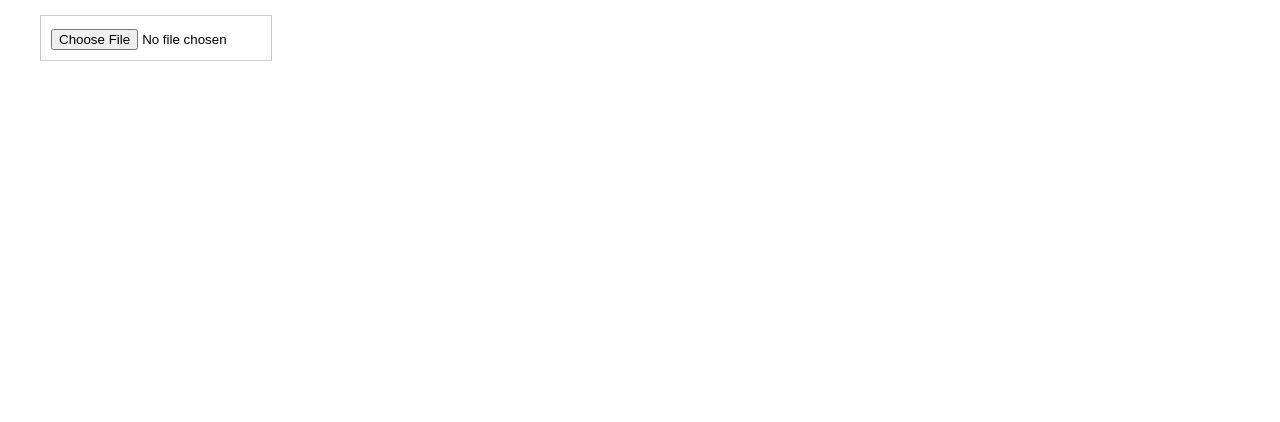
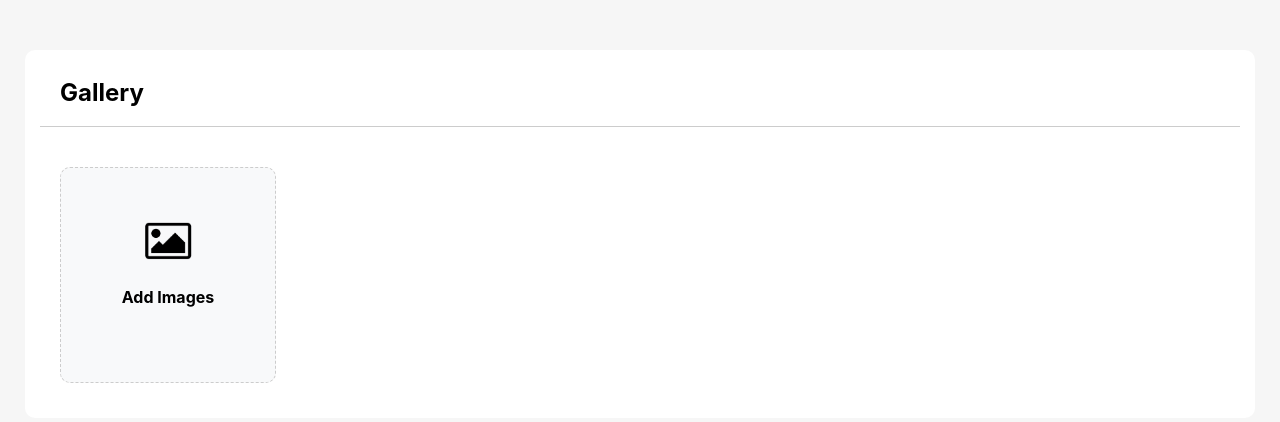
Before and after one commit to nurmdrafi/ollyo-react-task-nurmdrafi, a React (Vite) app: page / in a window 1280 px wide. Shown: the top 422 px of the page. Built offline with nearby package versions, Linux system fonts and the light colour scheme.

Commit message:
feat: implemented image delete feature
Signed-off-by: nurmdrafi <nurmdrafi2014@gmail.com>

```diff
--- a/index.html
+++ b/index.html
@@ -4,7 +4,7 @@
     <meta charset="UTF-8" />
     <link rel="icon" type="image/svg+xml" href="/favicon.png" />
     <meta name="viewport" content="width=device-width, initial-scale=1.0" />
-    <title>Ollyo Gallery</title>
+    <title>Image Gallery</title>
   </head>
   <body>
     <div id="root"></div>
--- a/src/Components/ImageContainer.tsx
+++ b/src/Components/ImageContainer.tsx
@@ -1,9 +1,17 @@
-import React, { useState, useRef } from 'react'
+/* eslint-disable jsx-a11y/label-has-associated-control */
+import React, { useState, useRef, useEffect } from 'react'
 
+// Import Icon
+import uploadIcon from '../Assets/Icons/upload.png'
+import demoImg from '../Assets/Images/image-11.jpeg'
+
+// Interface
 interface GalleryItem {
   id: number;
   imagePath: string;
   isDoubleSize: boolean;
+  hover?: boolean
+  selected?: boolean
 }
 
 const Gallery: React.FC = () => {
@@ -11,12 +19,15 @@ const Gallery: React.FC = () => {
   const [images, setImages] = useState<GalleryItem[]>([])
   const [draggedItem, setDraggedItem] = useState<GalleryItem | null>(null)
   const uploadInputRef = useRef<HTMLInputElement | null>(null)
+  const [selectedImagesCount, setSelectedImagesCount] = useState<number>(0)
 
+  // Handle Drag Start
   const _handleDragStart = (e: React.DragEvent<HTMLDivElement>, item: GalleryItem) => {
     setDraggedItem(item)
     e.dataTransfer.setData('text/plain', '') // Required for the drag-and-drop to work
   }
 
+  // Handle Drag Over
   const _handleDragOver = (e: React.DragEvent<HTMLDivElement>) => {
     e.preventDefault()
   }
@@ -29,6 +40,7 @@ const Gallery: React.FC = () => {
   //     // item: GalleryItem
   //   }
 
+  // Handle Drop
   const _handleDrop = (e: React.DragEvent<HTMLDivElement>, targetItem: GalleryItem) => {
     e.preventDefault()
     if (draggedItem && draggedItem.id !== targetItem.id) {
@@ -51,7 +63,39 @@ const Gallery: React.FC = () => {
     }
   }
 
-  const _handleUpload = (e: React.ChangeEvent<HTMLInputElement>) => {
+  // Handle Mouse Enter
+  const _handleMouseEnter = (e: React.MouseEvent<HTMLDivElement>, targetItem: GalleryItem) => {
+    e.preventDefault()
+    const newItems = [...images]
+    const targetIndex = images.findIndex((item) => item.id === targetItem.id)
+
+    // Set Hover `true`
+    newItems[targetIndex].hover = true
+    setImages(newItems)
+  }
+
+  // Handle Mouse Leave
+  const _handleMouseLeave = (e: React.MouseEvent<HTMLDivElement>, targetItem: GalleryItem) => {
+    e.preventDefault()
+
+    const newItems = [...images]
+    const targetIndex = images.findIndex((item) => item.id === targetItem.id)
+
+    // Set Hover `false`
+    newItems[targetIndex].hover = false
+    setImages(newItems)
+  }
+
+  // Handle Check Box Change
+  const _handleCheckboxChange = (targetItem: GalleryItem) => {
+    const newItems = [...images]
+    const targetIndex = images.findIndex((item) => item.id === targetItem.id)
+    newItems[targetIndex].selected = !newItems[targetIndex].selected
+    setImages(newItems)
+  }
+
+  // Handle Image Upload
+  const _handleImageUpload = (e: React.ChangeEvent<HTMLInputElement>) => {
     const file = e.target.files && e.target.files[0]
     if (file) {
       const newItems = [...images]
@@ -72,8 +116,39 @@ const Gallery: React.FC = () => {
     }
   }
 
+  // Handle Delete Images
+  const _handleDeleteImages = (): void => {
+    const newItems = images.filter((image) => !image.selected)
+    newItems[0].isDoubleSize = true
+    setImages(newItems)
+  }
+
+  // On Change Images Set Selected Images Count
+  useEffect(() => {
+    let count = 0
+    images.forEach((image: GalleryItem) => {
+      if (image.selected) {
+        count += 1
+      }
+    })
+    setSelectedImagesCount(count)
+  }, [images])
   return (
-    <div className="gallery">
+    <>
+      <div className='header'>
+        {/* Text + Checkbox + Image Count  */}
+        {selectedImagesCount ? (
+          <h2>{ selectedImagesCount } File{selectedImagesCount === 1 ? '' : 's'} Selected</h2>
+        ) : (
+          <h2>Gallery</h2>
+        )}
+
+        {/* Delete Button */}
+        {selectedImagesCount ? (
+          <button type='button' onClick={ _handleDeleteImages }>Delete file</button>
+        ) : (<></>)}
+      </div>
+      <div className='gallery'>
         {images.map((item) => (
           <div
             key={ item.id }
@@ -84,20 +159,60 @@ const Gallery: React.FC = () => {
             //   onDragLeave={ () => _handleDragLeave() }
             onDrop={ (e) => _handleDrop(e, item) }
             draggable
+            onMouseEnter={ (e) => _handleMouseEnter(e, item) }
+            onMouseLeave={ (e) => _handleMouseLeave(e, item) }
+
           >
+            {/* Checkbox && !Selected */}
+            {item.hover && (
+              <div className='overlay dark-overlay'>
+                <label className='checkbox-label'>
+                  <input
+                    type='checkbox'
+                    checked={ item.selected }
+                    onChange={ () => _handleCheckboxChange(item) }
+                  />
+                </label>
+              </div>
+            )}
+
+            {/* Checkbox && Selected */}
+            {item.selected && (
+              <div className='overlay white-overlay'>
+                <label className='checkbox-label'>
+                  <input
+                    type='checkbox'
+                    checked={ item.selected }
+                    onChange={ () => _handleCheckboxChange(item) }
+                  />
+                </label>
+              </div>
+            )}
+
+            {/* Image */}
             <img src={ item.imagePath } aria-hidden alt={ `Image ${ item.id }` } />
           </div>
         ))}
 
-      <div className="item">
+        {/* Image Upload Button */}
+        <div className='item upload-button'>
+          <label htmlFor='fileInput' className='upload-label'>
             <input
-          type="file"
-          accept="image/*"
+              type='file'
+              accept='image/*'
+              id='fileInput'
               ref={ uploadInputRef }
-          onChange={ _handleUpload }
+              onChange={ _handleImageUpload }
             />
+            <img src={ uploadIcon } aria-hidden alt='upload-icon' />
+            <h4>Add Images</h4>
+          </label>
         </div>
+
+        {/* For Adjust Upload Button Height */}
+        <img className='hidden' src={ demoImg } aria-hidden alt='test' />
       </div>
+    </>
   )
 }
 
--- a/src/index.css
+++ b/src/index.css
@@ -1,3 +1,4 @@
+/* Root Styles */
 :root {
   font-family: Inter, system-ui, Avenir, Helvetica, Arial, sans-serif;
   line-height: 1.5;
@@ -9,24 +10,15 @@
   -webkit-text-size-adjust: 100%;
 }
 
-a {
-  font-weight: 500;
-  color: #646cff;
-  text-decoration: inherit;
-}
-
-a:hover {
-  color: #535bf2;
-}
-
 body {
   margin: 0;
   padding: 0;
+  background-color: #f6f6f6;
 }
 
-h1 {
-  font-size: 3.2em;
-  line-height: 1.1;
+h2 {
+  margin: 0;
+  padding: 0;
 }
 
 button {
@@ -43,38 +35,135 @@ button {
 
 /* Container styles */
 .container {
-  max-width: 1200px; /* Adjust the maximum width as needed */
-  margin: 0 auto; /* Center the container */
+  max-width: 1200px;
+  margin: 50px auto;
   padding: 15px;
+  background-color: #fff;
+  border-radius: 10px;
+}
+
+.header {
+  border-bottom: 1.5px solid #ccc;
+  padding: 10px 20px 15px 20px;
+  display: flex;
+  justify-content: space-between;
+  align-items: center;
+}
+
+.header button {
+  color: #db4d4d;
+  background-color: transparent;
+  font-size: 20px;
+  padding: 0
+}
+
+.header button:hover {
+  text-decoration: underline;
 }
 
 /* Gallery styles */
 .gallery {
   display: grid;
   grid-template-columns: repeat(5, 1fr);
-  gap: 10px;
+  gap: 20px;
+  padding: 20px;
+  margin-top: 20px;
 }
 
 /* Item styles */
 .item {
-  width: 100%; /* Each item takes up 20% of the container's width */
-  padding: 10px;
+  width: 100%;
   box-sizing: border-box;
   position: relative;
   overflow: hidden;
-  border: 1px solid #ccc;
+  border-radius: 10px;
+  cursor: pointer;
+  border: 1.5px solid #ccc;
 }
 
 .item img {
+  display: block;
   max-width: 100%;
   max-height: 100%;
   object-fit: cover;
 }
 
+/* Hidden Image For Adjust Height */
+.hidden {
+  max-width: 100%;
+  max-height: 100%;
+  object-fit: cover;
+  visibility: hidden;
+}
+
 /* Double-size item styles */
 .item.double-size {
-  grid-column: span 2; /* Takes up 2 columns in the grid */
-  grid-row: span 2; /* Takes up 2 rows in the grid */
+  grid-column: span 2;
+  grid-row: span 2;
+}
+
+/* Upload Button */
+.upload-button {
+  width: 100%;
+  border: 1px dashed #ccc;
+  background-color: #F8F9FA;
+  border-radius: 10px;
+  cursor: pointer;
+}
+
+/* Upload Label */
+.upload-label {
+  display: flex;
+  flex-direction: column;
+  justify-content: center;
+  align-items: center;
+  width: 100%;
+  height: 100%;
+  cursor: pointer;
+}
+
+.upload-label input {
+  display: none;
+}
+
+.upload-label img {
+  width: 50px;
+  cursor: pointer;
+}
+
+/* Dark overlay when hovering */
+.item:hover .overlay.dark-overlay {
+  background: rgba(0, 0, 0, 0.3);
+  position: absolute;
+  top: 0;
+  left: 0;
+  width: 100%;
+  height: 100%;
+  z-index: 1;
+}
+
+/* White overlay for selected items */
+.overlay.white-overlay {
+  background: rgba(255, 255, 255, 0.3);
+  position: absolute;
+  top: 0;
+  left: 0;
+  width: 100%;
+  height: 100%;
+  z-index: 1;
+}
+
+/* Checkbox */
+.item label input[type="checkbox"] {
+  width: 24px;
+  height: 24px;
+  cursor: pointer;
+}
+
+.checkbox-label {
+  position:absolute;
+  top: 15px;
+  left: 15px
 }
 
 /* Media Query */
```
Also changed, not shown: src/Assets/Icons/upload.png (added). Lines whose indentation alone changed are shown as unchanged.
